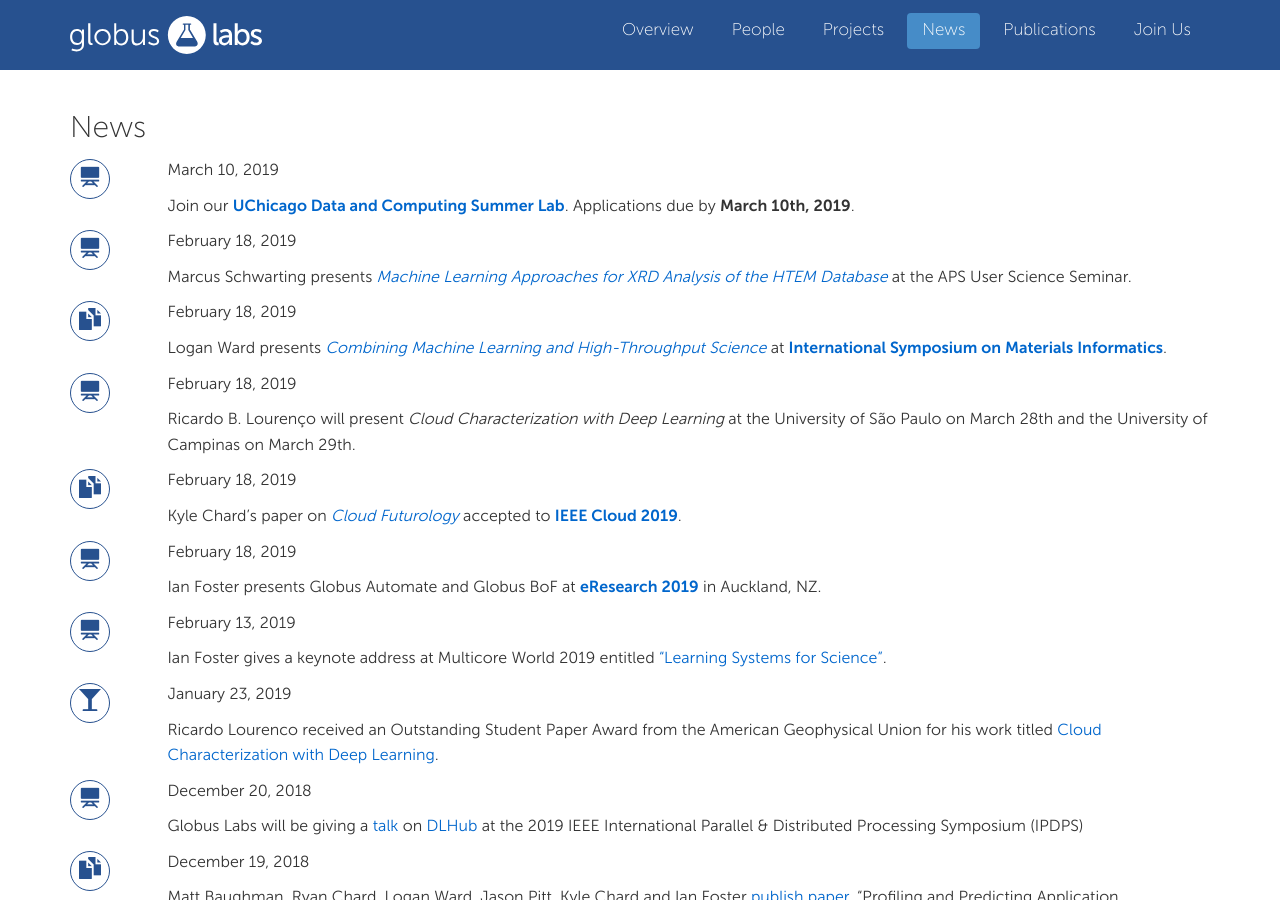
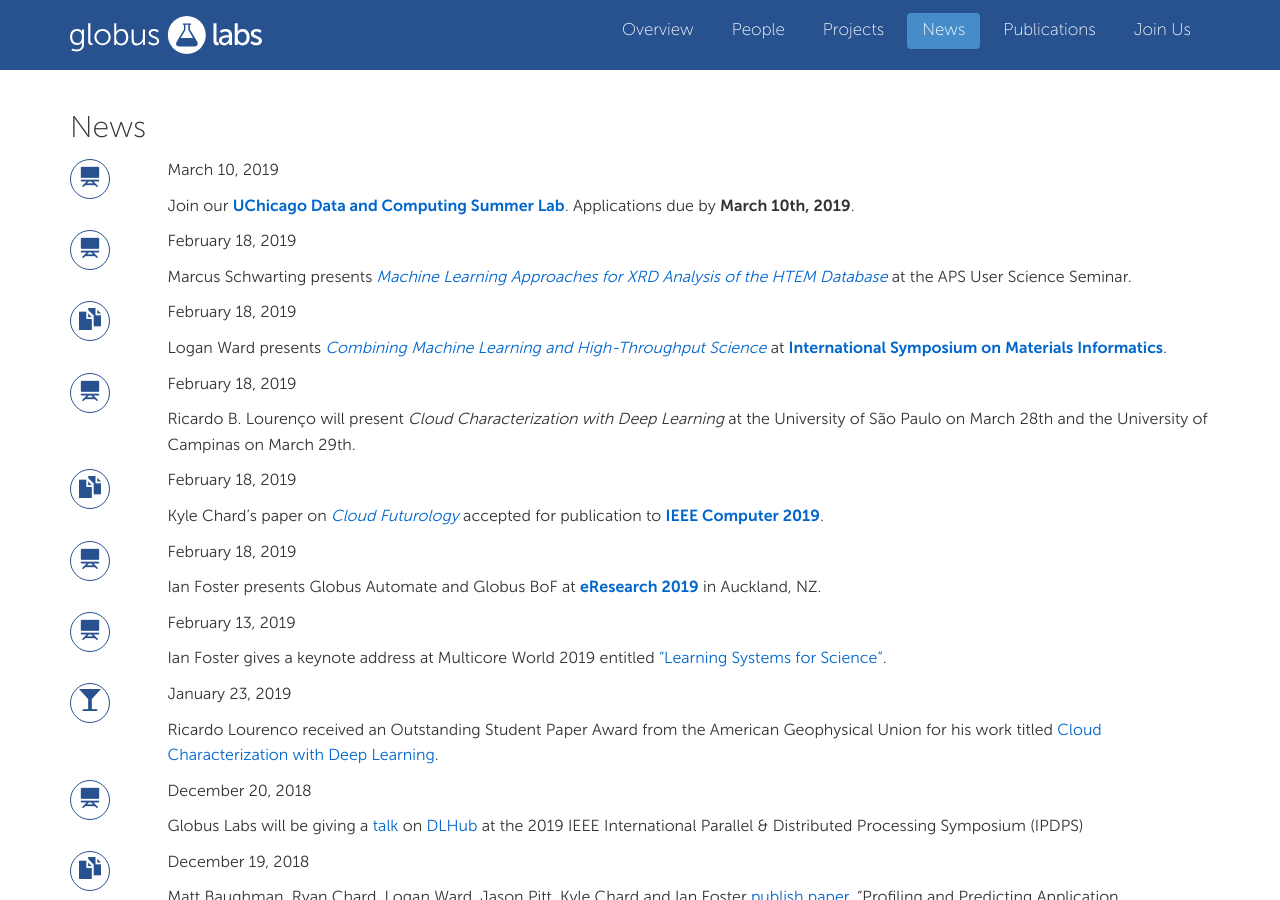
Before and after one commit to miketynes/globus-labs.github.io, a Jekyll site: the page built from news.html, in a window 1280 px wide and 900 px high. Built offline with Jekyll 4.4.1, drawn with Linux system fonts in a browser that asks for light colours; nearby versions of some CDN libraries.

Commit message:
Fix Kyle's paper.

```diff
--- a/_posts/2019-02-18-kyle-cloud-paper.markdown
+++ b/_posts/2019-02-18-kyle-cloud-paper.markdown
@@ -4,4 +4,4 @@
 date:  2019-02-18 13:00:01 -0900
 type: paper
 ---
-Kyle Chard's paper on [*Cloud Futurology*](https://arxiv.org/abs/1902.03656?utm_source=feedburner&utm_medium=feed&utm_campaign=Feed%3A+arxiv%2FQSXk+%28ExcitingAds%21+cs+updates+on+arXiv.org%29) accepted to [**IEEE Cloud 2019**](http://conferences.computer.org/cloud/2019/).
+Kyle Chard's paper on [*Cloud Futurology*](https://arxiv.org/abs/1902.03656?utm_source=feedburner&utm_medium=feed&utm_campaign=Feed%3A+arxiv%2FQSXk+%28ExcitingAds%21+cs+updates+on+arXiv.org%29) accepted for publication to [**IEEE Computer 2019**](http://conferences.computer.org/cloud/2019/).
```
